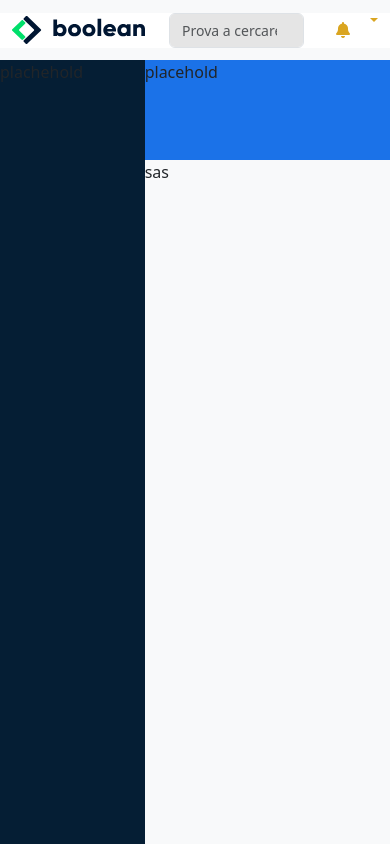
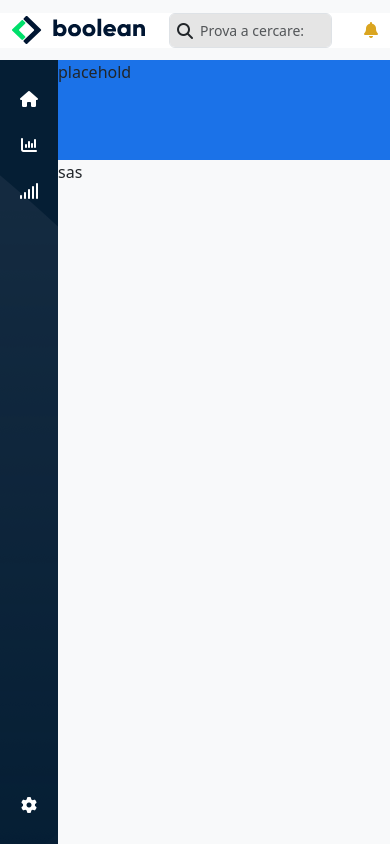
Before and after one commit to LoreWebDev24/html-css-bootstrap-dashboard, a plain HTML site: page index.html in a window 390 px wide. Drawn offline with nearby package versions, Linux system fonts and the light colour scheme.

Commit message:
styled a responsive sidebar :hover added

```diff
--- a/CSS/master.css
+++ b/CSS/master.css
@@ -10,24 +10,13 @@ a {
     text-decoration: none;
 }
 
-.search-bar {
-    background-color:#E5E5E5;
-    color: black;
-    font-weight: 500;
-    font-size: 14px;
+ul, li{
+    list-style: none;
+    margin: 0px;
+    padding: 0px;
 }
 
-.first-nav-list {
-    color: grey;
-}
 
-.second-nav-list {
-    color: goldenrod;
-}
-
-.main-search-bar::before {
-    content: ('');
-}
 
 .web-app {
     height: 100vh;
@@ -39,18 +28,81 @@ a {
     width: 100vw;
 }
 
+.blu-bar {
+    background-color: var(--blu-bar);
+    min-height: 100px;
+}
+
+
+/* TOP SEARCH BAR */
+
+
+.search-bar {
+    background-color:#E5E5E5;
+    color: black;
+    font-weight: 500;
+    font-size: 14px;
+}
+
+.main-search-bar {
+    position: relative;
+}
+
+.first-nav-list {
+    color: grey;
+}
+
+.second-nav-list {
+    color: goldenrod;
+}
+
+.main-input  {
+    padding-left: 30px;
+}
+
+.fa-solid.fa-magnifying-glass {
+    position: absolute;
+    top: 10px;
+    left: 8px;
+}
+
+.dropdown-toggle::after {
+    display: none;
+}
+
 .top-search-bar {
     height:60px;
     background-color: var(--top-search-bar);
 }
 
+/* SIDEBAR */
+
+.sidebar-bottom-col {
+    margin-top: auto;
+}
+
+.side-li {
+    padding: 3px;
+}
+
+.side-li:hover {
+    background-color: rgba(255, 255, 255, 0.5);
+}
+
+.a-1, .a-2, .a-3, .a-4 {
+    width: 70px;
+}
+
 .sidebar {
-    width:230px;
+    width:60px;
     background-color: var(--sidebar);
     height: calc(100vh - 60px);
+    background-image: url(../img/sidebar-bg.png);
+    color: white;
 }
 
-.blu-bar {
-    background-color: var(--blu-bar);
-    min-height: 100px;
+@media screen and (min-width: 768px) {
+    .sidebar {
+        width:180px;
+    }
 }
--- a/index.html
+++ b/index.html
@@ -22,7 +22,8 @@
                     </div>
                     <div class="col flex-grow-1">
                         <form class="d-flex main-search-bar" role="search">
-                            <input class="form-control me-2 search-bar" type="search" placeholder="Prova a cercare: Lezioni di React" aria-label="Search">
+                            <i class="fa-solid fa-magnifying-glass"></i>
+                            <input class="main-input form-control me-2 search-bar" type="search" placeholder="Prova a cercare: Lezioni di React" aria-label="Search">
                           </form>
                     </div>
                     <div class="col-auto">
@@ -50,8 +51,25 @@
         </header>
 
         <div class="app-content d-flex">
-            <div class="sidebar d-flex grow">
-                plachehold
+            <div class="sidebar d-flex flex-column py-4 px-3 justify-content-center">
+                <div class="col-auto">
+
+                </div>
+                <div class="col-auto">
+                    <ul class="sidbar-menu d-flex flex-column gap-3 align-items-center justify-content-center">
+                        <li class="side-li d-flex  gap-3"><a href="#"><i class="fa-solid fa-house"></i></a><a class="d-none d-md-flex a-1" href="">Home</a></li>
+                        <li class="side-li d-flex gap-3"><a href="#"><i class="fa-solid fa-chart-column"></i></a><a class="d-none d-md-flex a-2"  href="#">Stats</a></li>
+                        <li class="side-li d-flex gap-3"><a href="#"><i class="fa-solid fa-signal"></i></a><a class="d-none d-md-flex a-3" href="#">Signals</a></li>
+                    </ul>
+                </div>
+                <div class="col-auto">
+
+                </div>
+                <div class="col-auto sidebar-bottom-col">
+                    <ul class="sidbar-menu d-flex flex-column gap-3 align-items-center">
+                        <li class="side-li d-flex  gap-3"><a href="#"><i class="fa-solid fa-gear"></i></a><a class="d-none d-md-flex a-4" href="">Admin</a></li>
+                    </ul>
+                </div>
             </div>
             <div class="main-app-content d-flex  flex-column">
                 <div class="blu-bar">
```
